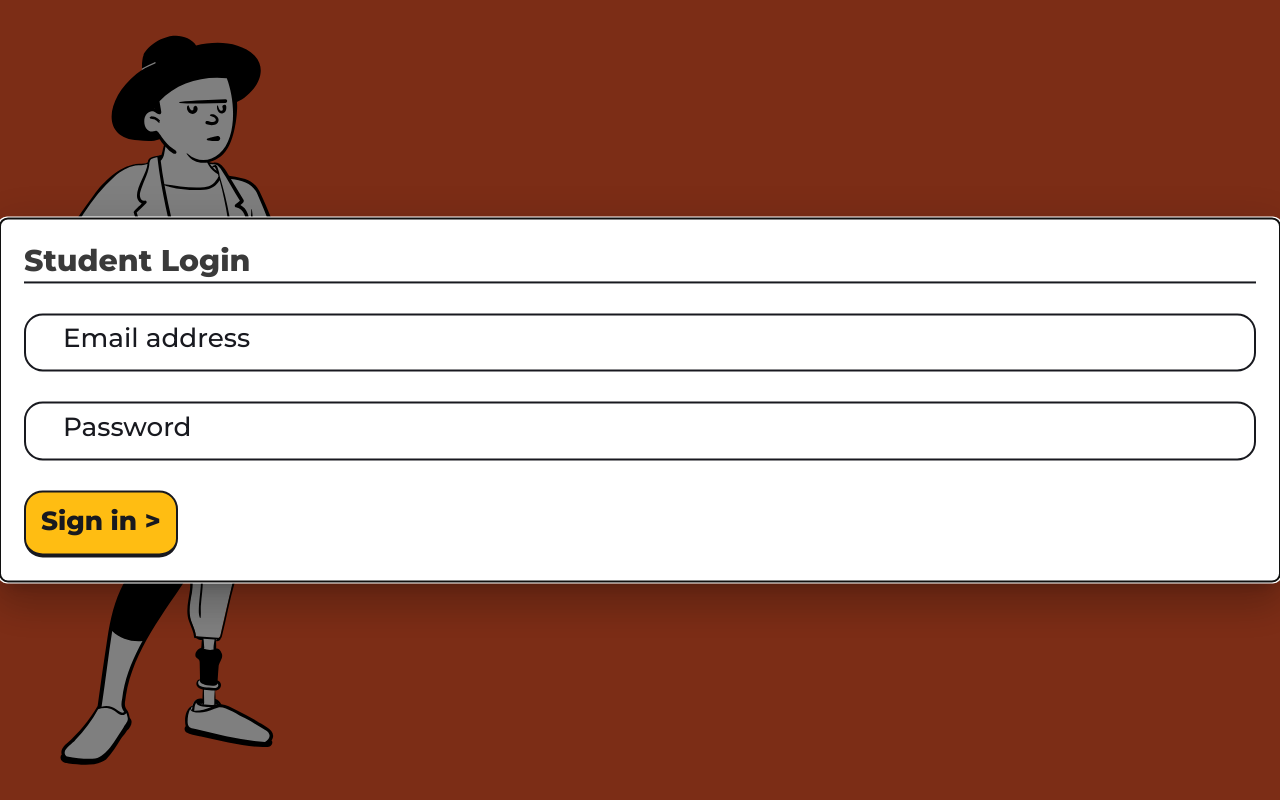
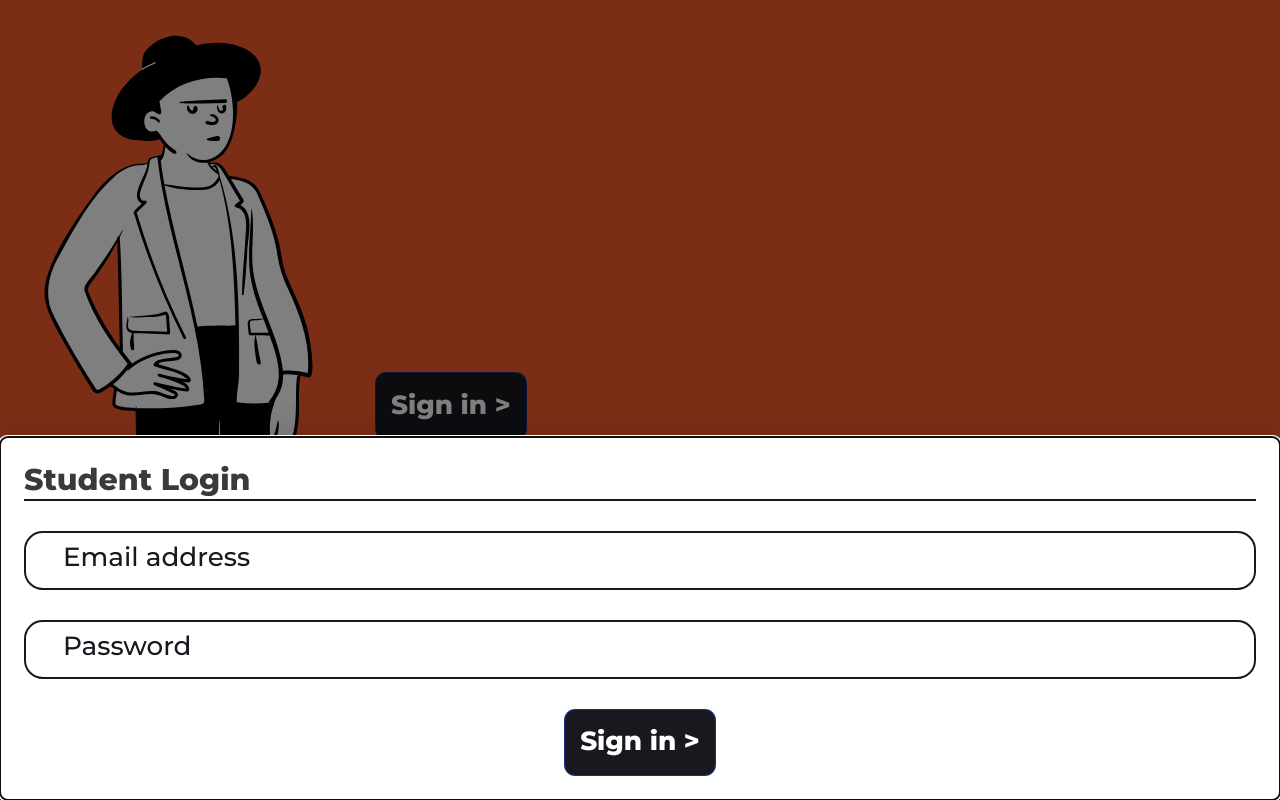
Before and after one commit to Dnyaneshwar150/remote-class-frontend, a Next.js app in the folder remote-class/: page /auth/login/student in a window 1280 px wide. Built offline with nearby package versions, Linux system fonts and the light colour scheme; some icons are missing; what @mui/material-nextjs would draw is missing.

Commit message:
fix: poistion of student login and teacher dashboard
Resolve: #2

```diff
--- a/remote-class/app/auth/login/student/page.tsx
+++ b/remote-class/app/auth/login/student/page.tsx
@@ -41,14 +41,19 @@ export default function Home ()   {
         <Grid item container justifyContent="center" alignContent="center">
           <PeepStanding />
         </Grid>
+        <Grid container justifyContent="center" alignItems="center">
+        <CommonButton label={"Sign in >"}
+            onClick={() => setOpen(true)}
+ sxStyles={{backgroundColor:"var(--black)", color:"var(--primary-white)",}}/>
+      </Grid>
 
         <Modal open={open} onClose={() => setOpen(false)}>
           <Box
             sx={{
               position: "absolute",
-              top: "50%",
               left: "50%",
-              transform: "translate(-50%, -50%)",
+              bottom: "0",
+              transform: "translateX(-50%)",
               bgcolor: "var(--primary-white)",
               borderRadius: 2,
               boxShadow: 24,
@@ -85,8 +90,7 @@ export default function Home ()   {
                 />
               </Grid>
 
-              <Grid item> <CommonButton label={"Sign in >"} onClick={handleSignIn} sxStyles={{backgroundColor:"var(--amber)", color:"var(--black)",  border:"2px solid var(--black)" ,borderBottom:"4.5px solid var(--black)" ,borderRadius: "1.25rem" ,
- }}/>
+              <Grid item container justifyContent={'center'}> <CommonButton label={"Sign in >"} onClick={handleSignIn} sxStyles={{backgroundColor:"var(--black)", color:"var(--primary-white)",}}/>
   </Grid>
             </Grid>
           </Box>
--- a/remote-class/app/globals.css
+++ b/remote-class/app/globals.css
@@ -15,6 +15,7 @@
   --dark-grey: #3a3a3a;
   --body-background: #f9f9f9;
   --hover-amber: #d89200;
+  --light-grey: #9fa4b4;
 
   /* Font Weights */
   --fontweight-light: 300;
```
Also changed, not shown: remote-class/app/dashboard/teacher/page.tsx (+54 -2 lines).
